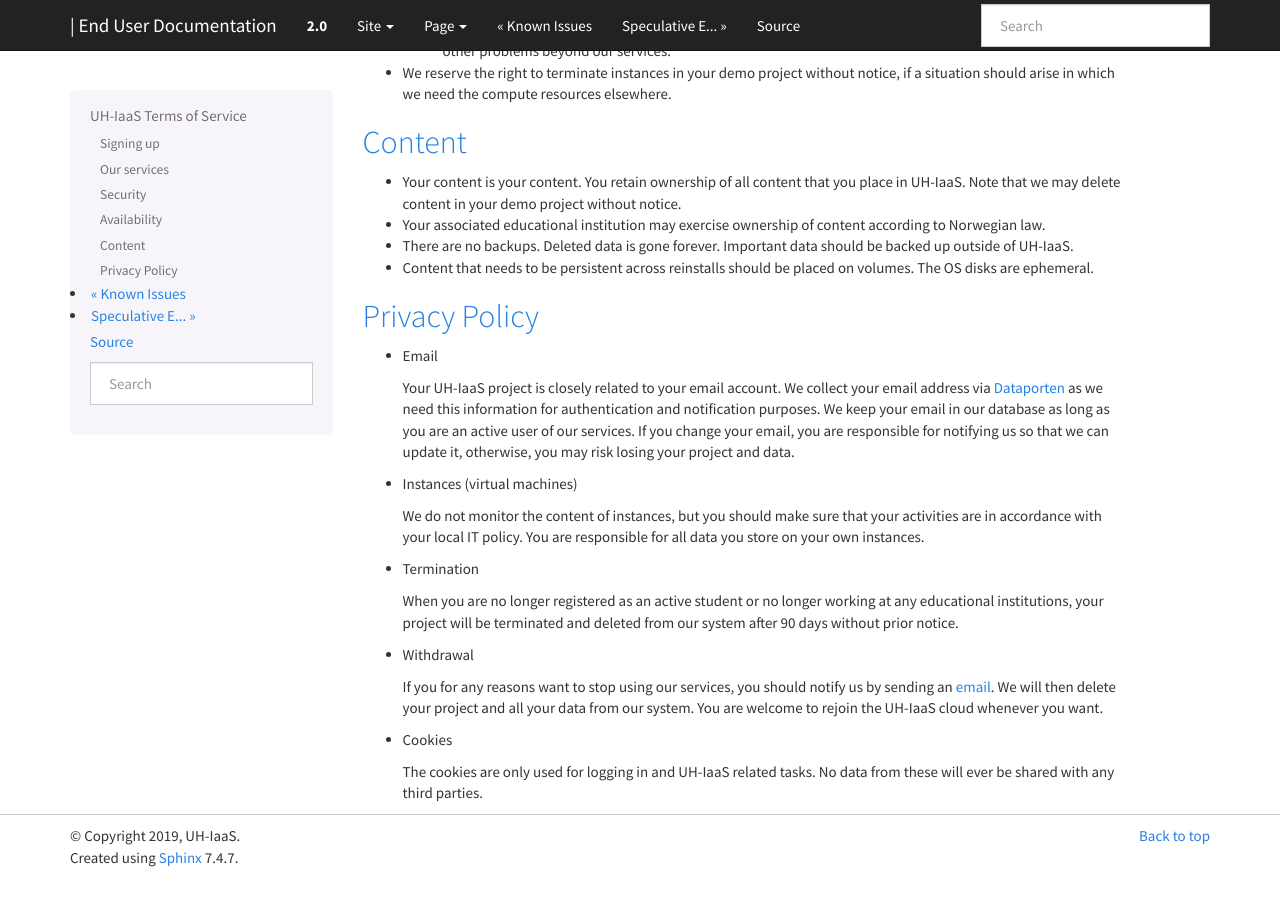
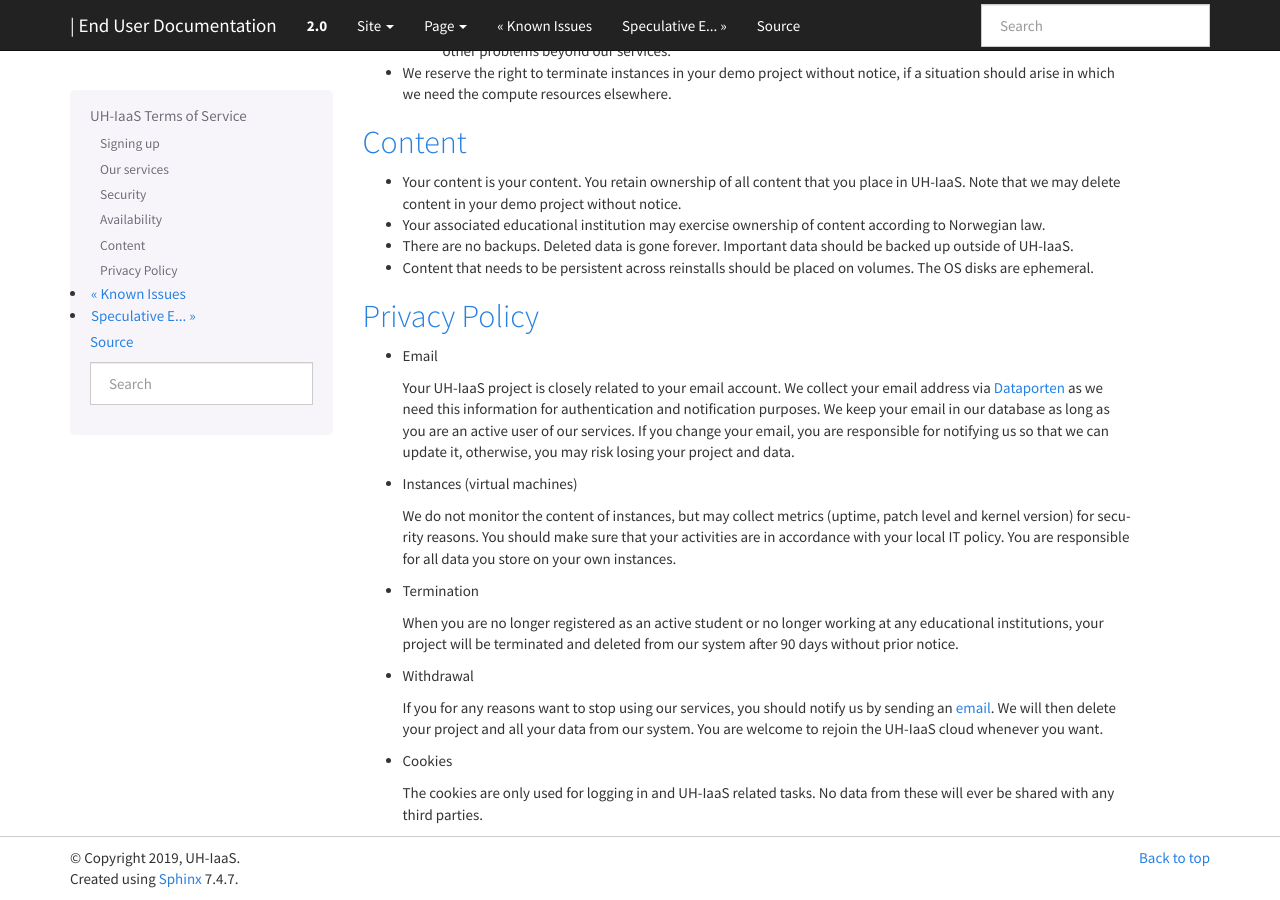
Before and after one commit to norcams/docs-enduser, a Sphinx documentation site: the page built from docs/terms-of-service.rst, in a window 1280 px wide and 900 px high, scrolled down 1553 px. Built offline with Sphinx 7.4.7, drawn with Linux system fonts in a browser that asks for light colours; before the commit the page ends 2431 px from its top, so only the background shows below that.

Commit message:
updated ToS

```diff
--- a/docs/terms-of-service.rst
+++ b/docs/terms-of-service.rst
@@ -150,8 +150,7 @@ Privacy Policy
 
 * Instances (virtual machines)
 
-  We do not monitor the content of instances, but you should make sure that your activities are in accordance with your local IT policy.
-  You are responsible for all data you store on your own instances.
+  We do not monitor the content of instances, but may collect metrics (uptime, patch level and kernel version) for security reasons. You should make sure that your activities are in accordance with your local IT policy. You are responsible for all data you store on your own instances.
 
 * Termination
 
```
